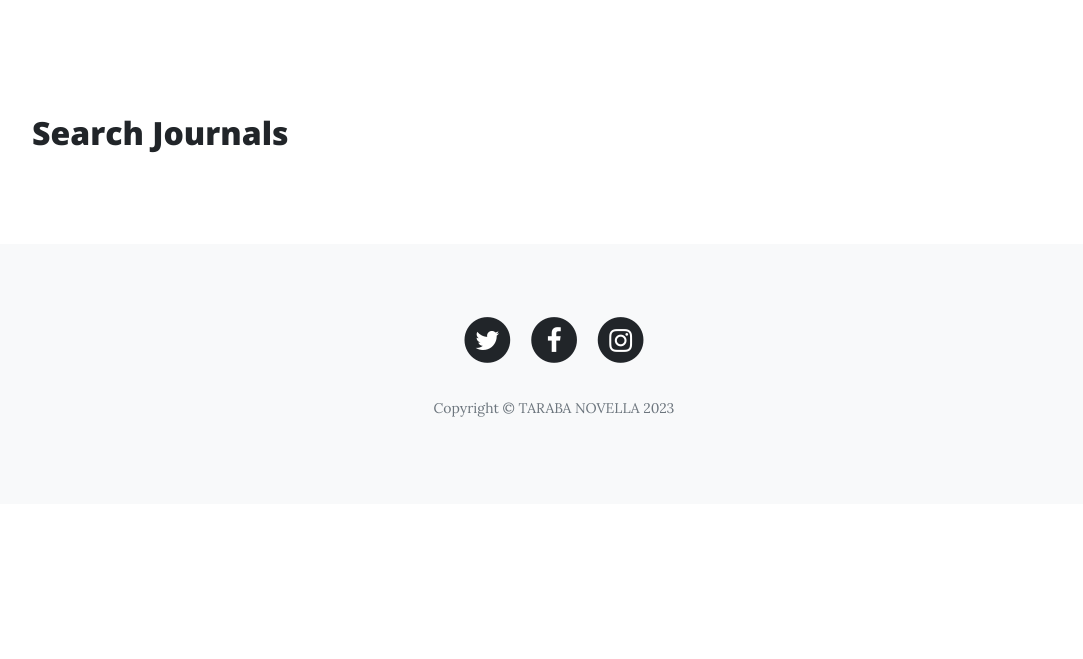
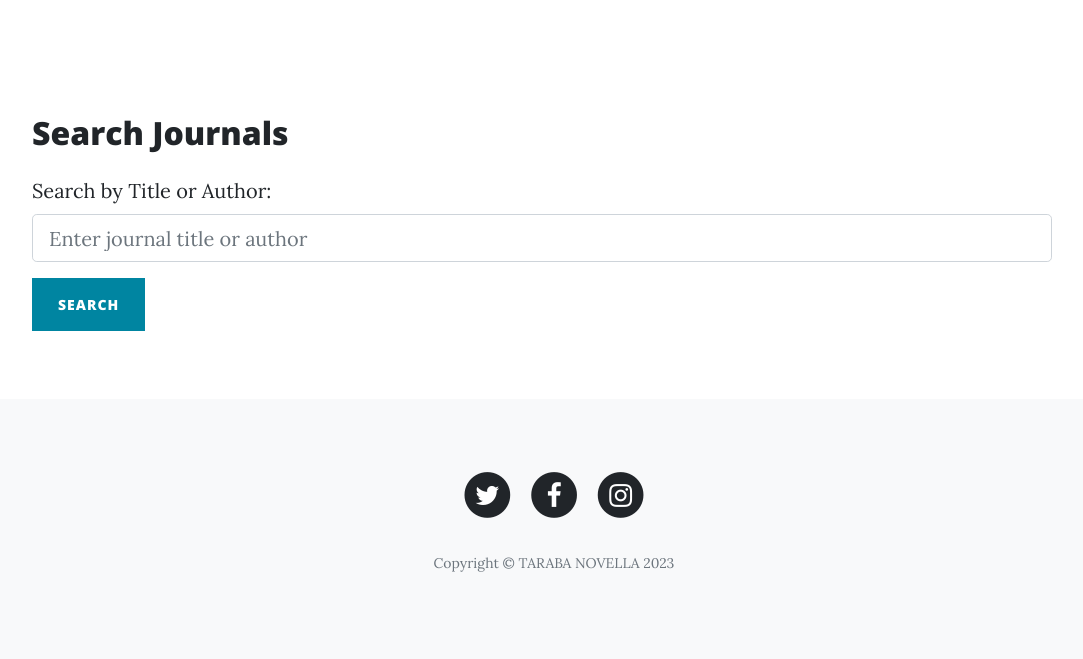
Before and after one commit to ShuaibuPassionateProgrammer/tarabanovella, a PHP site: page /tarabanovella/post.php in a window 1280 px wide. Shown: the part 474-1133 px from the top of the page, without its empty margins (86-1169 px from the left). Before the commit the page ends 891 px from the top, so only its background shows below. Run offline with PHP 8.4, Linux system fonts and the light colour scheme.

Commit message:
A search form is created

```diff
--- a/post.php
+++ b/post.php
@@ -19,6 +19,14 @@
             <div class="row">
                 <div class="container m-4 p-4 pr-5" style="background-color: #fff;">
                     <h2 class="mb-4">Search Journals</h2>
+
+                    <form action="post.php" method="post">
+                        <div class="form-group">
+                            <label for="searchTerm">Search by Title or Author:</label>
+                            <input type="text" class="form-control form-control-lg" name="searchTerm" placeholder="Enter journal title or author" required>
+                        </div>
+                        <button type="submit" class="btn btn-primary" name="search">Search</button>
+                    </form>
                 </div>
             </div>
         </div>
```
